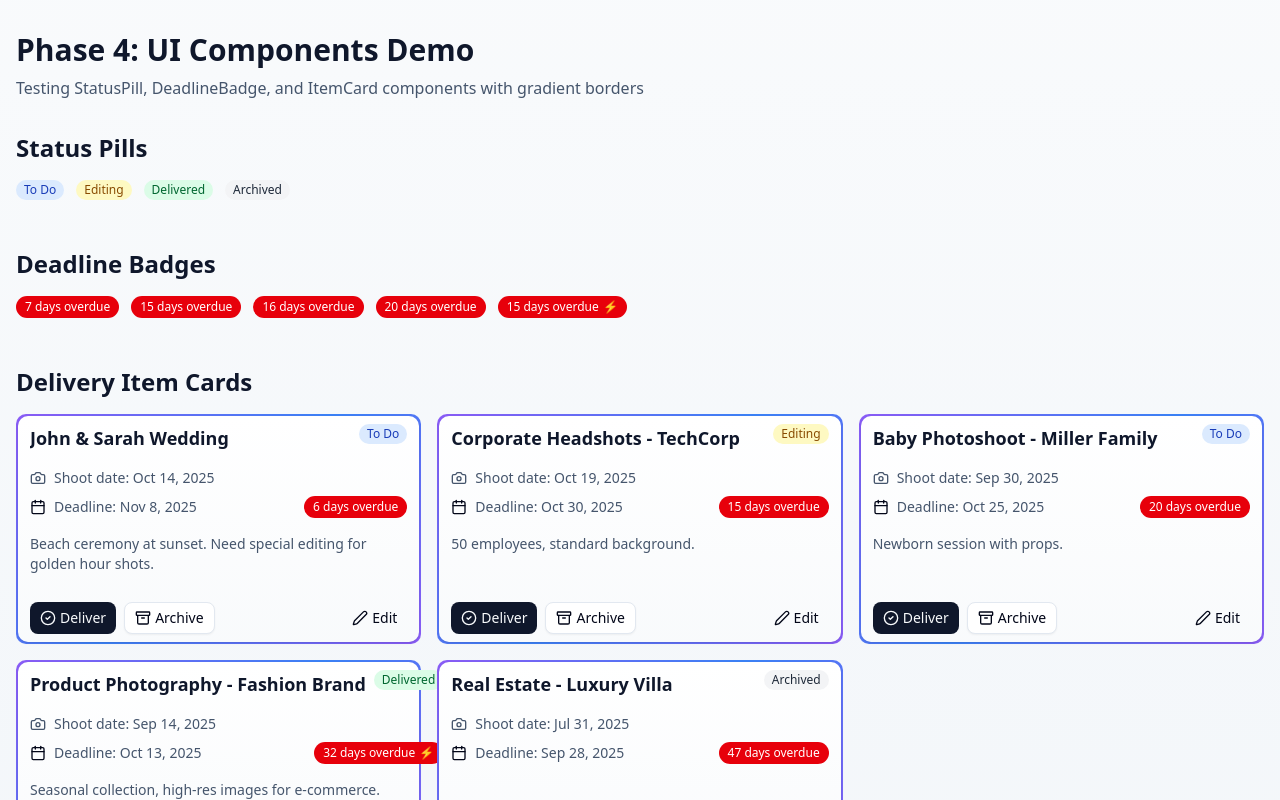
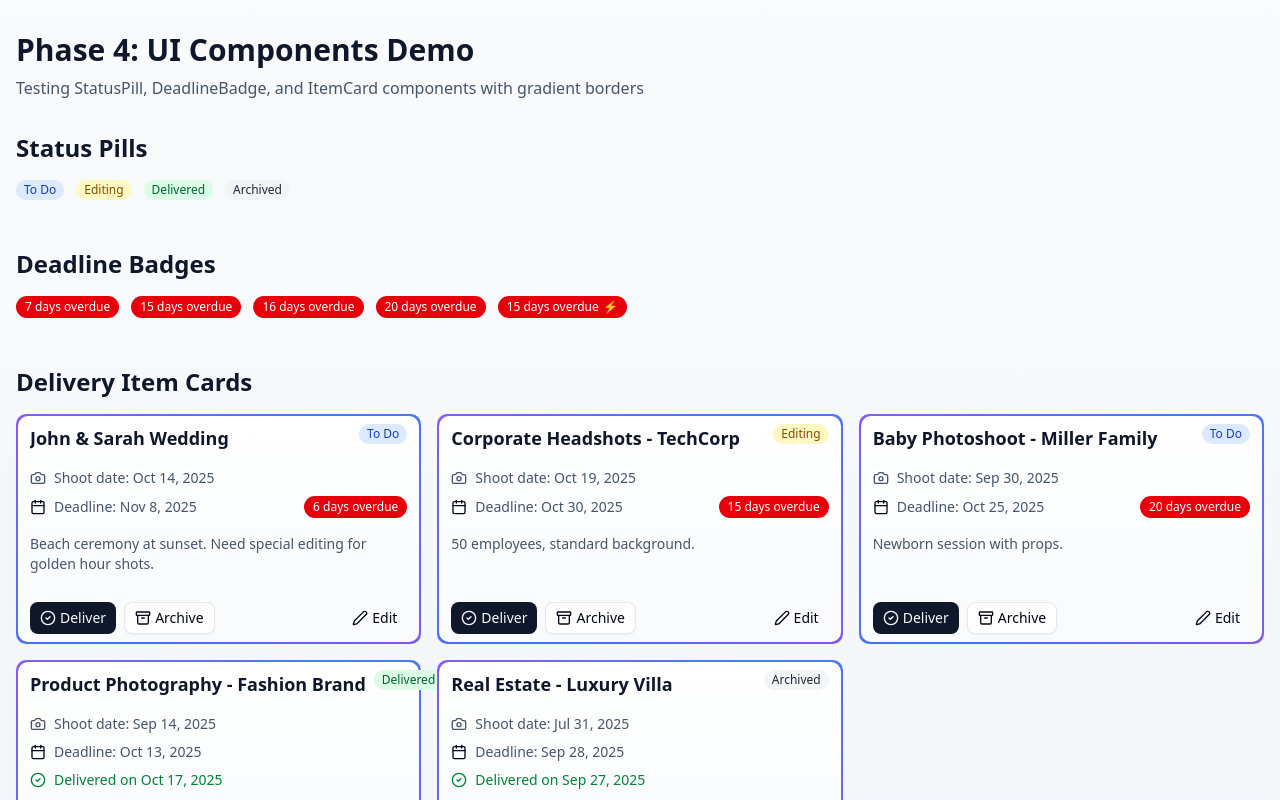
Before and after one commit to andrii-zhygalko/photo_delivery_scheduler, a Next.js app: page /components-demo in a window 1280 px wide. Shown: the top 800 px of the page. Built offline with nearby package versions, Linux system fonts and the light colour scheme.

Commit message:
feat: hide deadline countdown for completed items

```diff
--- a/src/components/item-card.tsx
+++ b/src/components/item-card.tsx
@@ -111,12 +111,27 @@ export function ItemCard({
                   Deadline: {formattedDeadline}
                 </span>
               </div>
-              <DeadlineBadge
-                computedDeadline={item.computed_deadline}
-                customDeadline={item.custom_deadline}
-                userTimezone={userTimezone}
-              />
+              {/* Only show deadline countdown for active items (not delivered/archived) */}
+              {item.status !== 'DELIVERED' && item.status !== 'ARCHIVED' && (
+                <DeadlineBadge
+                  computedDeadline={item.computed_deadline}
+                  customDeadline={item.custom_deadline}
+                  userTimezone={userTimezone}
+                />
+              )}
             </div>
+            {/* Delivered Date (shown for delivered and archived items) */}
+            {(item.status === 'DELIVERED' || item.status === 'ARCHIVED') && item.delivered_at && (
+              <div className='flex items-center gap-2 text-sm text-green-700 dark:text-green-400'>
+                <CheckCircle2Icon className='h-4 w-4' aria-hidden='true' />
+                <span>
+                  Delivered on{' '}
+                  <time dateTime={typeof item.delivered_at === 'string' ? item.delivered_at : item.delivered_at.toISOString()}>
+                    {formatDeadline(item.delivered_at, userTimezone)}
+                  </time>
+                </span>
+              </div>
+            )}
           </div>
         </CardHeader>
 
```
